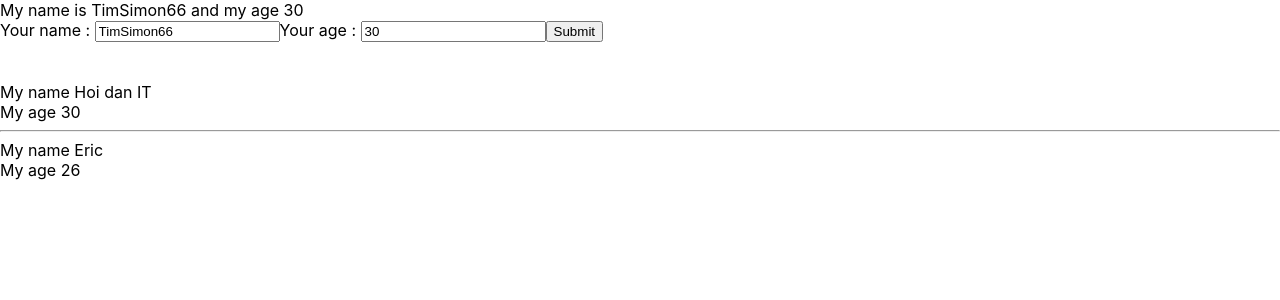
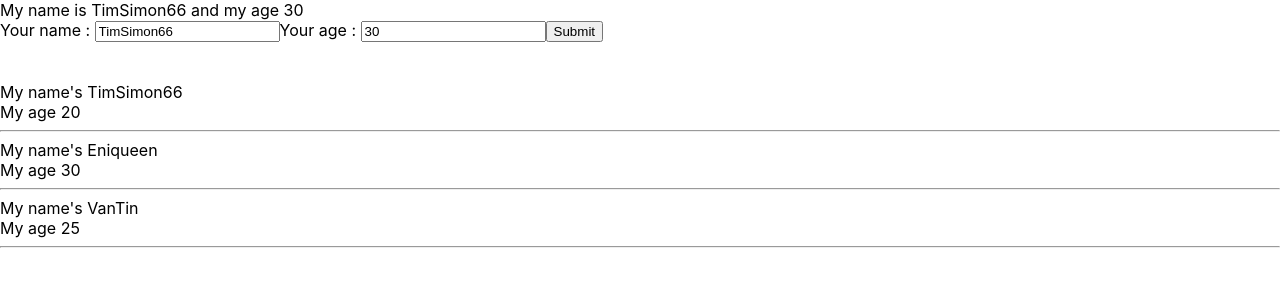
Before and after one commit to TimSimon66/Thuc_hanh_react, a React (Create React App) app: page / in a window 1280 px wide. Shown: the top 300 px of the page. Built offline with nearby package versions, Linux system fonts and the light colour scheme.

Commit message:
video 23 props

```diff
--- a/src/App.js
+++ b/src/App.js
@@ -9,17 +9,23 @@ import DisplayInfo from "./components/DisplayInfo";
 
 class App extends React.Component {
 
+  state = {
+    listUser : [
+      {id : 1, name : "TimSimon66", age : "20"},
+      {id : 2, name : "Eniqueen", age : "30"},
+      {id : 3, name : "VanTin", age : "25"},
+
+    ]
+  }
+
+
   render() {
+
 
     return (
 
       <div>
-        <UserInfo />
-        <br></br>
-        <br></br>
-        <DisplayInfo name = "Hoi dan IT" age = "30"/>
-        <hr></hr>
-        <DisplayInfo name = "Eric" age = "26"/>
+        <MyComponent></MyComponent>
       </div>
 
     );
--- a/src/components/DisplayInfo.js
+++ b/src/components/DisplayInfo.js
@@ -1,20 +1,37 @@
 import React from "react";
 
 class DisplayInfo extends React.Component {
+  render() {
+    const { user } = this.props;
+    // const user = this.props.user;
+    console.log(user);
+    return (
+      <div>
+        {user.map((item, index) => {
+            console.log(index)
+          return (
+            <div key = {item.id}>
+                <div>My name's {item.name}</div>
+                <div>My age {item.age}</div>
+                <hr />
+            </div>
+          );
+        })}
 
+        {/* <div>My name's {age}</div>
+             <div>My age {name}</div>
+             <hr />
 
-    render() {
-        const {age, name} = this.props;
-        return(
-            <div>
-            {/* My name {this.props.name} */}
-            My name {name}
-            <br />
-            {/* My age {this.props.age} */}
-            My age {age}
-            </div>
-        )
-    }
+             <div>My name's {age}</div>
+             <div>My age {name}</div>
+             <hr />
+
+             <div>My name's {age}</div>
+             <div>My age {name}</div>
+             */}
+      </div>
+    );
+  }
 }
 
-export default DisplayInfo
+export default DisplayInfo;
--- a/src/components/MyComponenet.js
+++ b/src/components/MyComponenet.js
@@ -1,13 +1,25 @@
 import React from "react";
+import UserInfo from "./UserInfo";
+import DisplayInfo from "./DisplayInfo";
 
 class MyComponent extends React.Component {
   //JSX
+  state = {
+    listUser : [
+      {id : 1, name : "TimSimon66", age : "20"},
+      {id : 2, name : "Eniqueen", age : "30"},
+      {id : 3, name : "VanTin", age : "25"},
+
+    ]
+  }
+  // DRY : don't repeat yourself
   render() {
     return (
       <div>
-
-        <h1>Hello World!</h1>
-        {Math.random()}
+      <UserInfo></UserInfo>
+      <br />
+      <br />
+      <DisplayInfo user = {this.state.listUser}></DisplayInfo>
       </div>
     );
   }
```
